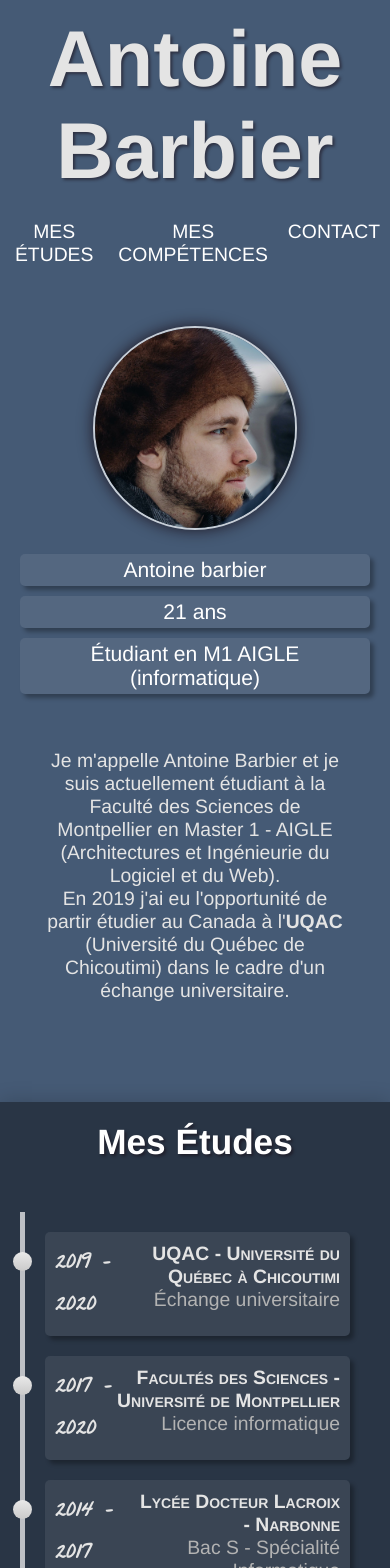
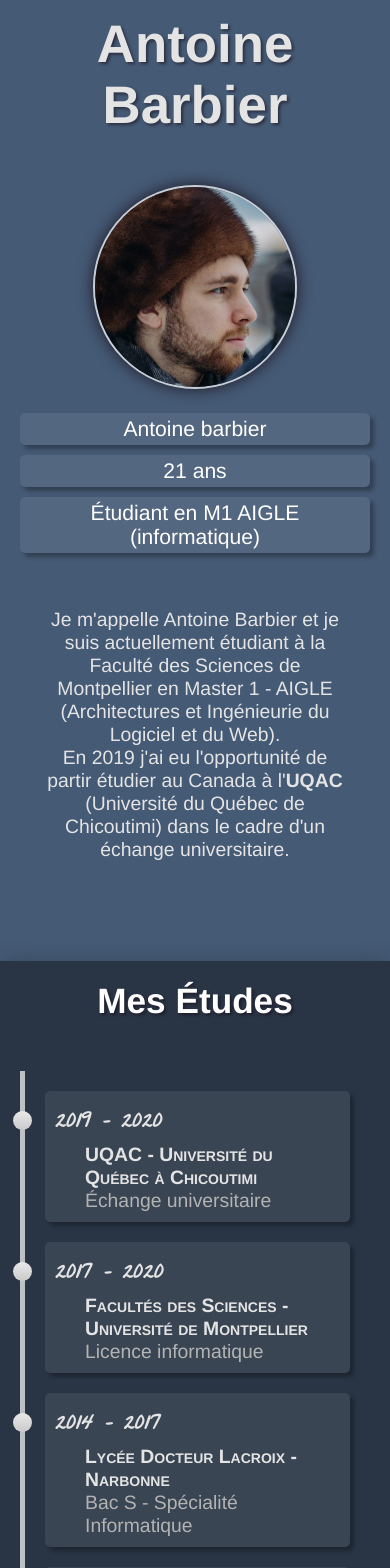
Before and after one commit to antoinebarbier022/antoinebarbier.fr, a Vue app: page / in a window 390 px wide. Shown: the top 1568 px of the page. Built offline with nearby package versions, Linux system fonts and the light colour scheme.

Commit message:
MAJ : amélioration du responsive design

```diff
--- a/src/components/Header.vue
+++ b/src/components/Header.vue
@@ -35,11 +35,31 @@
         cursor:pointer
     }
 
+    h1{
+        padding-left:20px;
+        padding-right:20px;
+    }
     h1 a{
         margin-top:20px;
         margin-bottom:0px;
         font-size: 4.5rem;
         text-shadow: 2px 2px 3px rgba(21,8,15,0.50);
+    }
+
+    @media (max-width: 800px){
+        h1 a{
+            font-size: 4rem;
+        }
+    }
+    @media (max-width: 500px){
+        header nav{
+            display:none;
+        }
+    }
+    @media (max-width: 400px){
+        h1 a{
+            font-size: 3rem;
+        }
     }
 
 
--- a/src/components/sections/Presentation.vue
+++ b/src/components/sections/Presentation.vue
@@ -38,6 +38,10 @@
         margin-top:40px;
         margin-bottom:100px;
     }
+    figure{
+        margin-left:0;
+        margin-right:0;
+    }
 
     figure .photo-profil{
         width: 300px;
@@ -48,20 +52,17 @@
         box-shadow: 0 0 15px rgba(21,8,15,0.80);
     }
 
-    @media (max-width: 400px) {
-        figure .photo-profil{
-            width:200px;
-            height:200px;
-        }
-    }
     .profil-infos{
         margin:40px;
         max-width:400px;
-        min-width:300px;
+        min-width:200px;
         margin:auto;
         padding-bottom:25px;
 
     }
+
+
+
     .profil-infos > p{
         color:white;
         background-color: rgba(255, 255, 255, 0.08);
@@ -103,4 +104,12 @@
         opacity: 95%;
     }
 
+    @media (max-width: 400px) {
+        figure .photo-profil{
+            width:200px;
+            height:200px;
+        }
+
+    }
+
 </style>
--- a/src/components/timeline/Content-timeline.vue
+++ b/src/components/timeline/Content-timeline.vue
@@ -2,7 +2,7 @@
     <div class="bloc-content" :class="text ? (showContent ? '' : 'effectHover'): ''" @click="displayContent">
         <div class="infos-timeline">
             <p class="date" v-if="date">{{date}}</p>
-            <div>
+            <div class="content-title">
                 <p class="title" v-if="title" >{{title}}</p>
                 <p class="subtitle" v-if="subtitle" >{{subtitle}}</p>
             </div>
@@ -54,6 +54,10 @@
         cursor:pointer;
     }
 
+    .content-title{
+        margin-left:30px;
+    }
+
     .bloc-content:before {
         content: "";
         position: absolute;
@@ -97,6 +101,7 @@
     font-weight: 500;
 }
 .date{
+    min-width:120px;
     text-align: left;
     font-weight: 700;
   font-family: 'La-Belle-Aurore';
@@ -110,6 +115,17 @@
     padding:20px;
 }
 
+@media (max-width: 600px){
+    .infos-timeline{
+      display:flex;
+        flex-direction: column;
+
+  }
+    .title, .subtitle{
+        text-align: left;
+    }
+}
+
 
 
 
```
